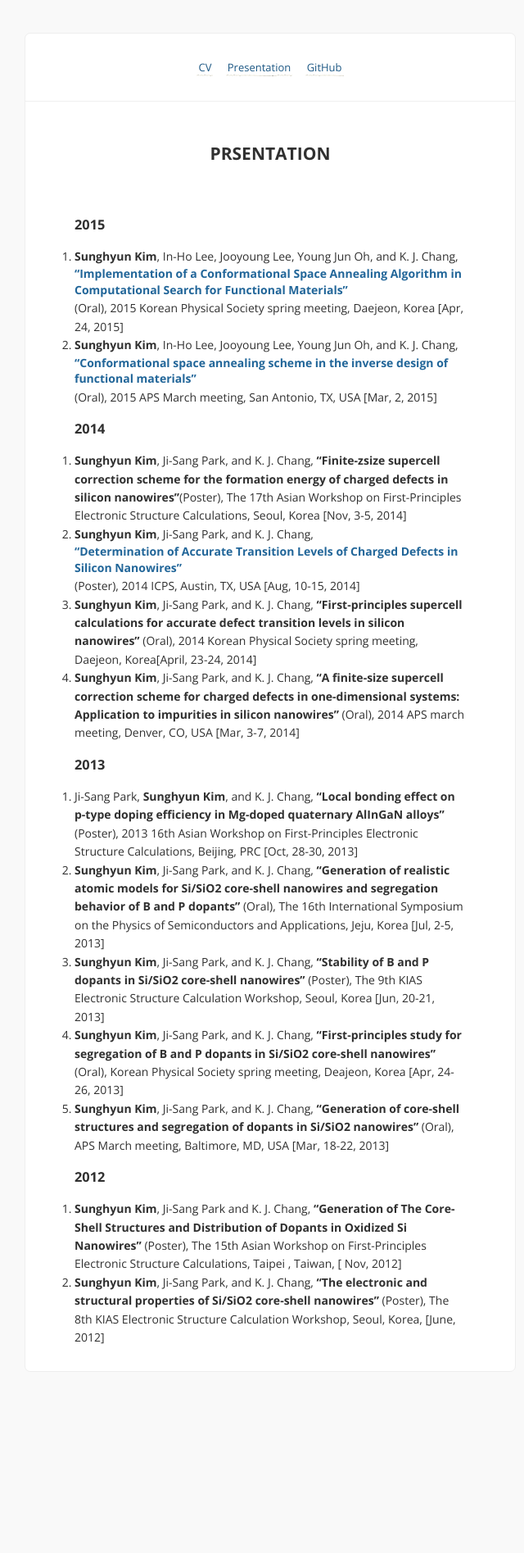
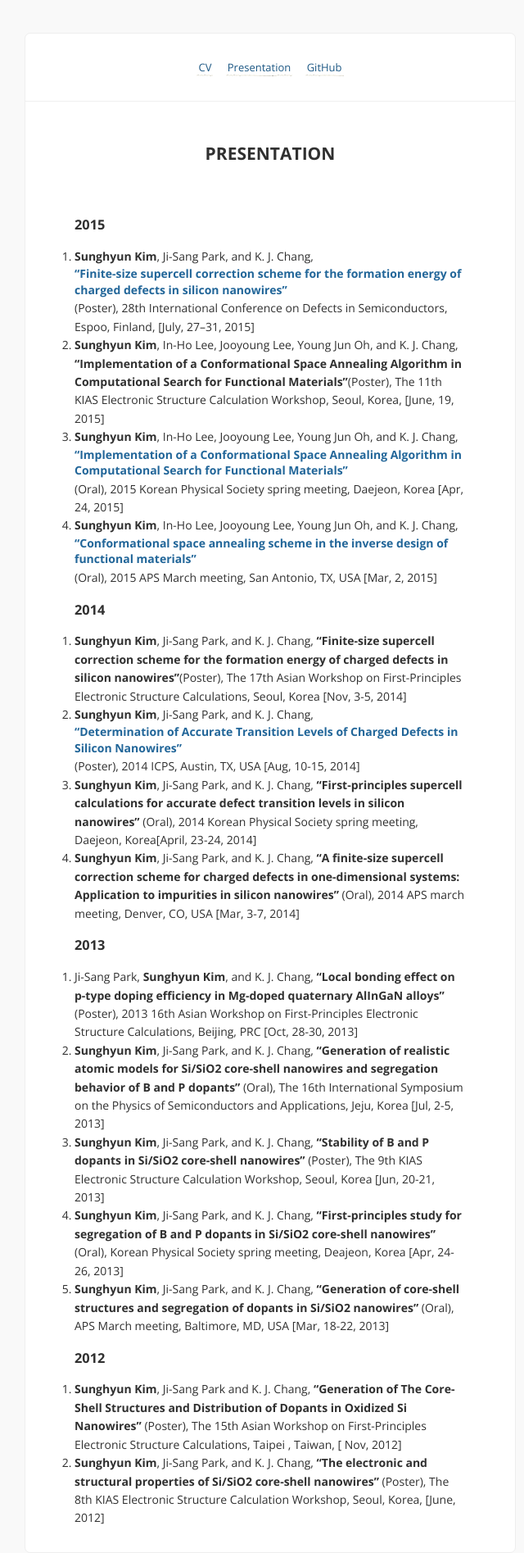
Before and after one commit to abInitioSKim/abinitioskim.github.com, a Jekyll site: the page built from presentation.md, in a window 1280 px wide. Shown: the whole page at 82% size, without its empty margins (310-950 px from the left). Built offline with Jekyll 4.4.1, drawn with Linux system fonts in a browser that asks for light colours; Markdown is read by kramdown in place of the engine named in the settings; comment, search, counter and statistics services are not loaded; before the commit the page ends 1674 px from its top, so only the background shows below that.

Commit message:
add conference

```diff
--- a/presentation.md
+++ b/presentation.md
@@ -1,13 +1,15 @@
 ---
 layout: page
-title: Prsentation
+title: Presentation
 ---
 ### 2015
+1. **Sunghyun Kim**, Ji-Sang Park, and K. J. Chang, [**"Finite-size supercell correction scheme for the formation energy of charged defects in silicon nanowires"**](http://icds-2015.org/wp-content/uploads/sites/7/2015/07/Detailed-program-ICDS-2015.pdf)(Poster), 28th International Conference on Defects in Semiconductors, Espoo, Finland, [July, 27–31, 2015]
+1. **Sunghyun Kim**, In-Ho Lee, Jooyoung Lee, Young Jun Oh, and K. J. Chang, **"Implementation of a Conformational Space Annealing Algorithm in Computational Search for Functional Materials"**(Poster), The 11th KIAS Electronic Structure Calculation Workshop, Seoul, Korea, [June, 19, 2015]
 1. **Sunghyun Kim**, In-Ho Lee, Jooyoung Lee, Young Jun Oh, and K. J. Chang, [**"Implementation of a Conformational Space Annealing Algorithm in Computational Search for Functional Materials"**](http://www.kps.or.kr/data/2015springht/D8-%EC%9D%91%EC%A7%91.htm) (Oral), 2015 Korean Physical Society spring meeting, Daejeon, Korea [Apr, 24, 2015]
 1. **Sunghyun Kim**, In-Ho Lee, Jooyoung Lee, Young Jun Oh, and K. J. Chang, [**"Conformational space annealing scheme in the inverse design of functional materials"**](http://meetings.aps.org/Meeting/MAR15/Session/A16.3) (Oral), 2015 APS March meeting, San Antonio, TX, USA [Mar, 2, 2015]
 
 ### 2014
-1. **Sunghyun Kim**, Ji-Sang Park, and K. J. Chang, **"Finite-zsize supercell correction scheme for the formation energy of charged defects in silicon nanowires"**(Poster), The 17th Asian Workshop on First-Principles Electronic Structure Calculations, Seoul, Korea [Nov, 3-5, 2014]
+1. **Sunghyun Kim**, Ji-Sang Park, and K. J. Chang, **"Finite-size supercell correction scheme for the formation energy of charged defects in silicon nanowires"**(Poster), The 17th Asian Workshop on First-Principles Electronic Structure Calculations, Seoul, Korea [Nov, 3-5, 2014]
 1. **Sunghyun Kim**, Ji-Sang Park, and K. J. Chang, [**"Determination of Accurate Transition Levels of Charged Defects in Silicon Nanowires"**](http://icps2014.sched.org/list/descriptions/#.VBKUn2NaXy0) (Poster), 2014 ICPS, Austin, TX, USA [Aug, 10-15, 2014]
 1. **Sunghyun Kim**, Ji-Sang Park, and K. J. Chang, **"First-principles supercell calculations for accurate defect
 transition levels in silicon nanowires"** (Oral), 2014 Korean Physical Society spring meeting, Daejeon, Korea[April, 23-24, 2014]
```
Also changed, not shown: _includes/presentation.md (deleted, +0 -24 lines).
